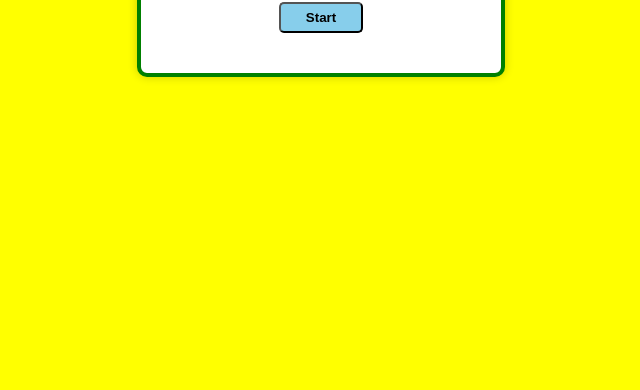
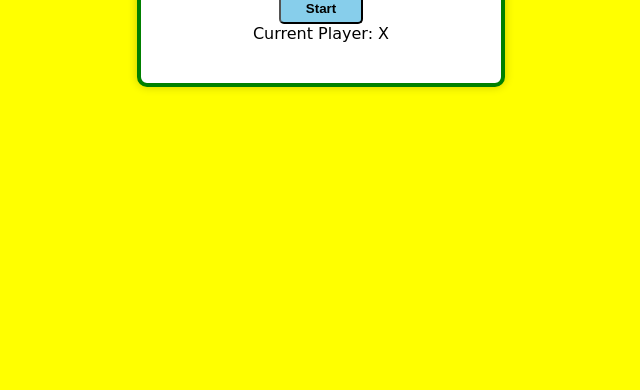
Before and after one commit to Asn-lwak/Tic-tac-toe, a plain HTML site: page index.html in a window 1280 px wide. Shown: the part 410-800 px from the top of the page, without its empty margins (319-959 px from the left). Drawn offline with Linux system fonts and the light colour scheme.

Commit message:
Update index.html

```diff
--- a/index.html
+++ b/index.html
@@ -10,6 +10,7 @@
     <div class="container">
         <h1>Tic Tac Toe</h1>
         <button id="start-button">Start</button>
+        <div id="current-player">Current Player: X</div>
         <div id="result"></div>
         <div class="board"></div>
     </div>
```
